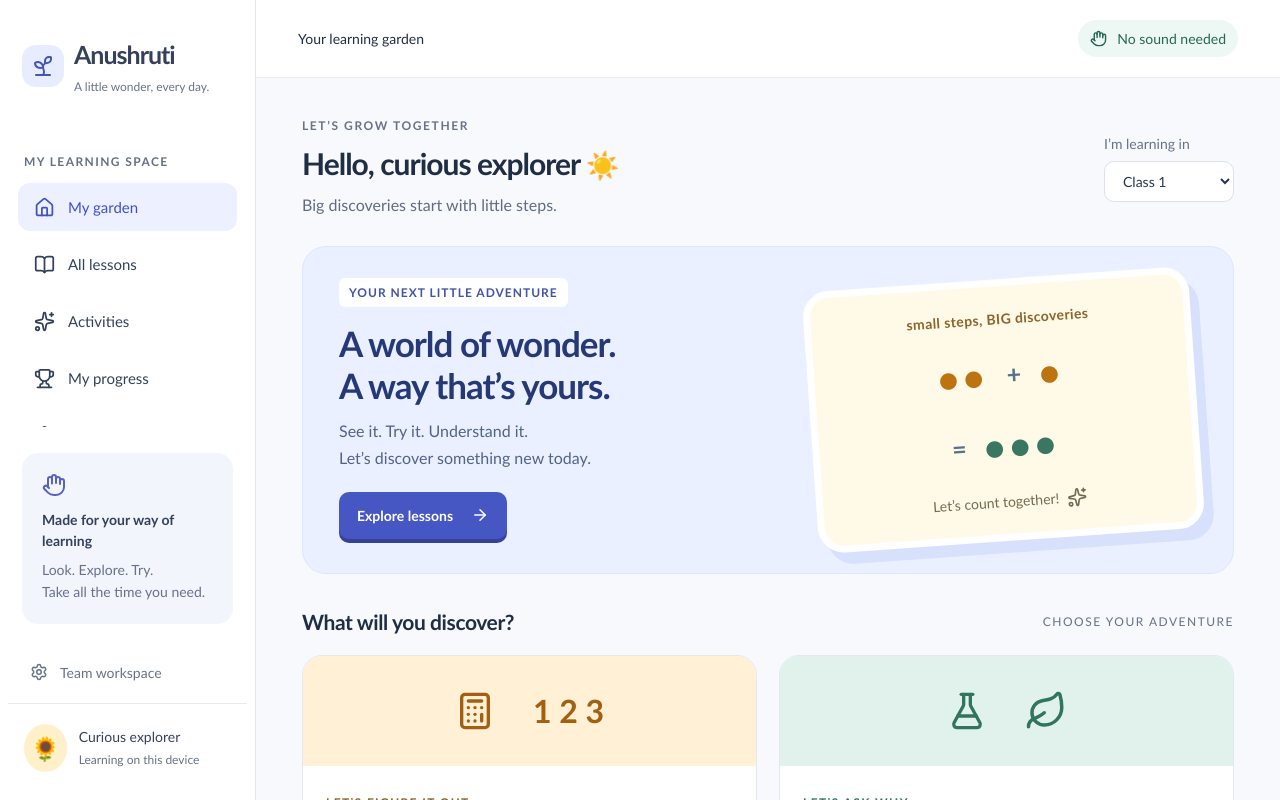
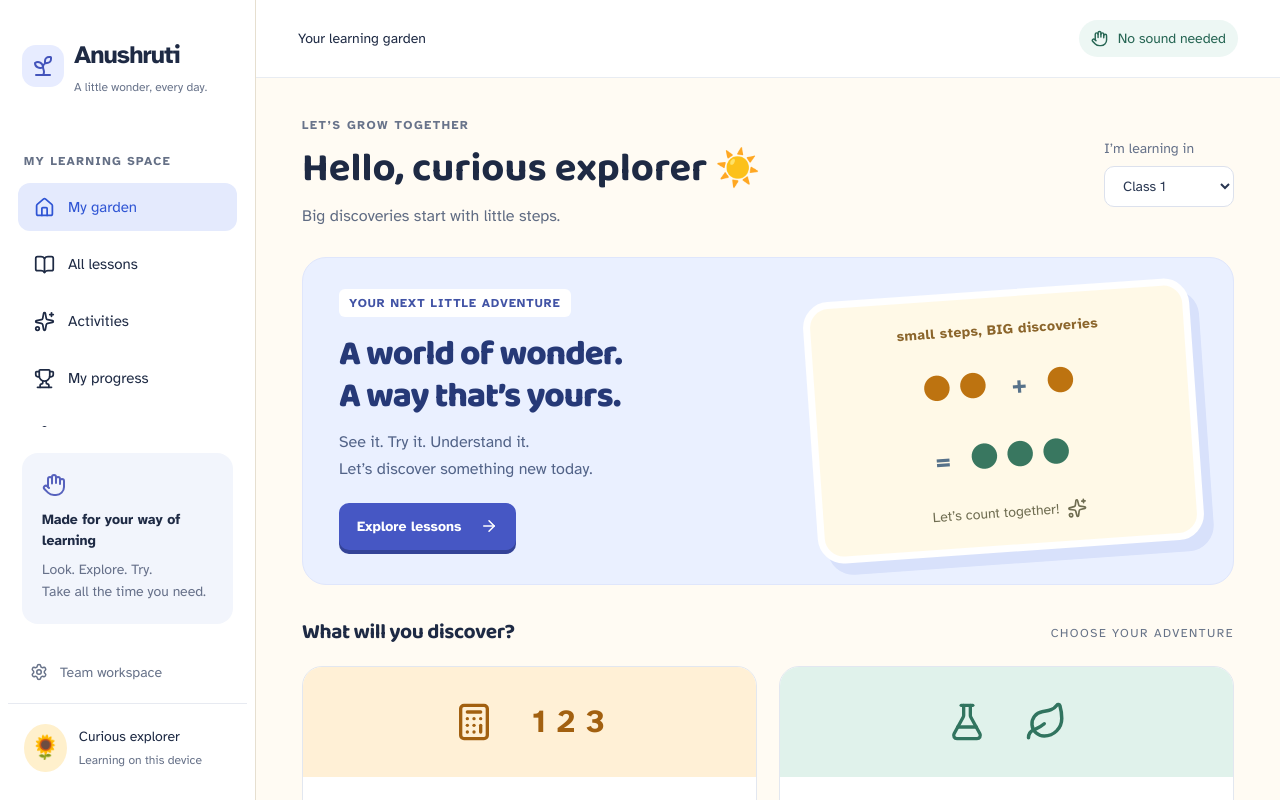
Before and after one commit to Dishank-Sen/Anushruti-Project, a React (Vite) app: page / in a window 1280 px wide. Shown: the top 800 px of the page. Built offline with nearby package versions, Linux system fonts and the light colour scheme.

Commit message:
feat(design): add Block 6 warm-paper design tokens and Baloo 2 / Atkinson Hyperlegible fonts

```diff
--- a/app/globals.css
+++ b/app/globals.css
@@ -133,29 +133,88 @@ body {
   }
 }
 :root {
-  --background: #f7f9fc;
-  --foreground: #202e45;
-  --primary: #3f51c5;
-  --primary-foreground: #fff;
-  --muted: #e9edf5;
-  --muted-foreground: #56617a;
-  --sidebar: #fff;
-  --sidebar-foreground: #34415b;
-  --sidebar-accent: #edf0ff;
-  --sidebar-accent-foreground: #3f51c5;
-  --sidebar-border: #e7eaf1;
-  --border: #e1e6ef;
-  --ring: #4255bd;
-  --radius: 1rem;
-  --font-geist-sans: 'Trebuchet MS';
+  /* Warm paper design tokens (Block 6) */
+  --bg: #FFFBF3;
+  --surface: #FFFFFF;
+  --ink: #1E2A44;
+  --ink-soft: #4A5670;
+  --line: #E6DFD0;
+  --maths: #2F55D4;
+  --maths-tint: #E4EAFD;
+  --science: #1B7F5C;
+  --science-tint: #DDF3EA;
+  --comm: #C4442D;
+  --comm-tint: #FBE4DE;
+  --voice: #7A3FC4;
+  --voice-tint: #EDE3FA;
+  --gold: #F5B301;
+  --gold-tint: #FFF1C2;
+  --ok: #167A42;
+  --ok-tint: #DDF4E6;
+  --retry: #B45309;
+  --retry-tint: #FFEBC8;
+  --focus: #1E2A44;
+
+  /* App font scale */
+  --font-scale: 1;
+
+  /* Mapped Shadcn / UI tokens */
+  --background: var(--bg);
+  --foreground: var(--ink);
+  --card: var(--surface);
+  --card-foreground: var(--ink);
+  --popover: var(--surface);
+  --popover-foreground: var(--ink);
+  --primary: var(--maths);
+  --primary-foreground: #FFFFFF;
+  --secondary: var(--maths-tint);
+  --secondary-foreground: var(--ink);
+  --muted: #F2EDE4;
+  --muted-foreground: var(--ink-soft);
+  --sidebar: var(--surface);
+  --sidebar-foreground: var(--ink);
+  --sidebar-accent: var(--maths-tint);
+  --sidebar-accent-foreground: var(--maths);
+  --sidebar-border: var(--line);
+  --border: var(--line);
+  --ring: var(--focus);
+  --radius: 1.25rem;
+  --font-heading: 'Baloo 2', 'Trebuchet MS', system-ui, sans-serif;
+  --font-body: 'Atkinson Hyperlegible', system-ui, -apple-system, sans-serif;
+  --font-geist-sans: var(--font-body);
   --font-geist-mono: monospace;
 }
+
+[data-theme='high-contrast'] {
+  --bg: #FFFFFF;
+  --surface: #FFFFFF;
+  --ink: #000000;
+  --ink-soft: #111111;
+  --line: #000000;
+  --maths: #002DB3;
+  --maths-tint: #E4EAFD;
+  --science: #005F38;
+  --science-tint: #DDF3EA;
+  --comm: #9E2612;
+  --comm-tint: #FBE4DE;
+  --voice: #58249B;
+  --voice-tint: #EDE3FA;
+  --gold: #B37D00;
+  --gold-tint: #FFF1C2;
+  --ok: #0D5C30;
+  --ok-tint: #DDF4E6;
+  --retry: #8C3D00;
+  --retry-tint: #FFEBC8;
+  --focus: #000000;
+  --border: #000000;
+}
+
 body {
   margin: 0;
-  font-family: 'Trebuchet MS', Arial, sans-serif;
-  color: var(--foreground);
-  background: var(--background);
-  font-size: 16px;
+  font-family: var(--font-body);
+  color: var(--ink);
+  background: var(--bg);
+  font-size: calc(16px * var(--font-scale, 1));
 }
 button,
 a,
@@ -334,15 +393,18 @@ main {
   font-weight: bold;
   margin-bottom: 8px;
 }
+h1, h2, h3, h4, h5, h6 {
+  font-family: var(--font-heading);
+  color: var(--ink);
+  font-weight: 700;
+}
 h1 {
-  font-size: 30px;
-  line-height: 1.3;
-  letter-spacing: -1px;
-  font-weight: 800;
+  font-size: clamp(28px, 4vw, 40px);
+  line-height: 1.25;
   margin: 0 0 9px;
 }
 h1 span {
-  font-size: 27px;
+  font-size: 0.9em;
 }
 p {
   line-height: 1.65;
--- a/index.html
+++ b/index.html
@@ -8,6 +8,12 @@
       content="Visual-first maths and science for Classes 1–5. Learn at your own pace, with no sound needed."
     />
     <link rel="icon" type="image/svg+xml" href="/favicon.svg" />
+    <link rel="preconnect" href="https://fonts.googleapis.com" />
+    <link rel="preconnect" href="https://fonts.gstatic.com" crossorigin />
+    <link
+      href="https://fonts.googleapis.com/css2?family=Atkinson+Hyperlegible:ital,wght@0,400;0,700;1,400;1,700&family=Baloo+2:wght@500;600;700;800&display=swap"
+      rel="stylesheet"
+    />
     <title>Anushruti · Your learning garden</title>
   </head>
   <body>
```
